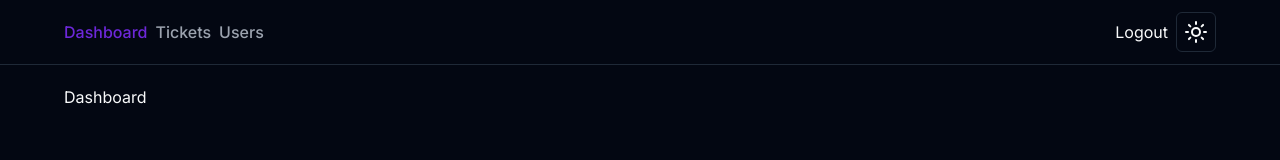
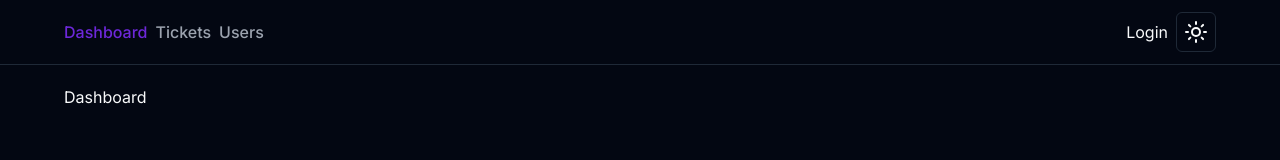
Before and after one commit to rodelgabriel45/ticketing-app-next, a Next.js app: page / in a window 1280 px wide. Shown: the top 160 px of the page. Built offline with nearby package versions, Linux system fonts and the light colour scheme; no server answers.

Commit message:
add signin/signout functionality

```diff
--- a/app/api/auth/[...nextauth]/options.ts
+++ b/app/api/auth/[...nextauth]/options.ts
@@ -8,7 +8,7 @@
   providers: [
     CredentialsProvider({
       id: 'password',
-      name: 'Username and Password',
+      name: 'Credentials',
       credentials: {
         username: {
           label: 'Username',
--- a/components/MainNav.tsx
+++ b/components/MainNav.tsx
@@ -1,14 +1,23 @@
 import Link from 'next/link';
 import ToggleMode from '@/components/ToggleMode';
 import MainNavLinks from './MainNavLinks';
+import { getServerSession } from 'next-auth';
+import options from '@/app/api/auth/[...nextauth]/options';
 
-const MainNav = () => {
+const MainNav = async () => {
+  const session = await getServerSession(options);
+
   return (
     <div className='flex justify-between'>
       <MainNavLinks />
 
       <div className='flex gap-2 items-center'>
-        <Link href='/'>Logout</Link>
+        {session ? (
+          <Link href='/api/auth/signout?callbackUrl=/'>Logout</Link>
+        ) : (
+          <Link href='/api/auth/signin'>Login</Link>
+        )}
+
         <ToggleMode />
       </div>
     </div>
```
